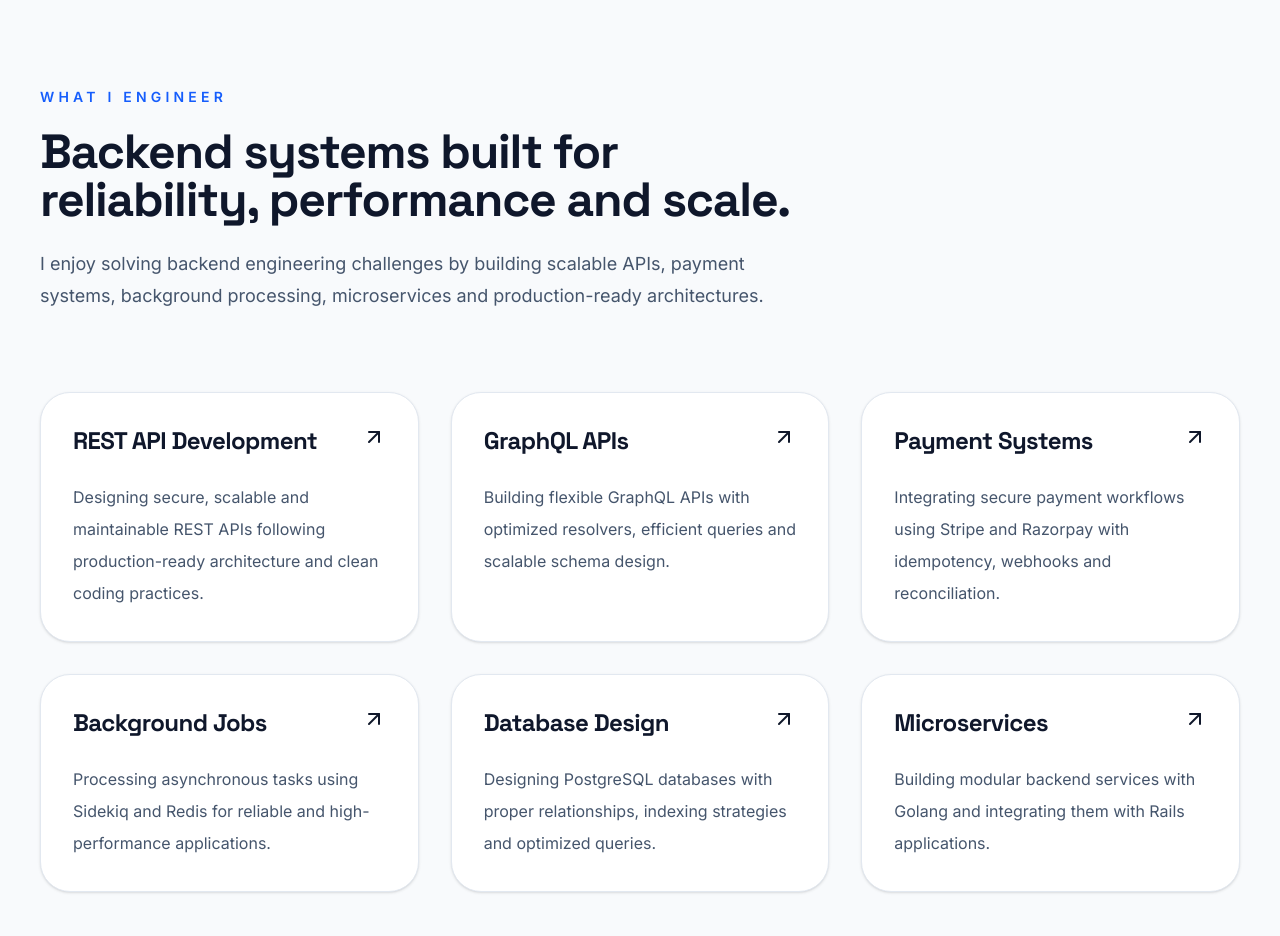
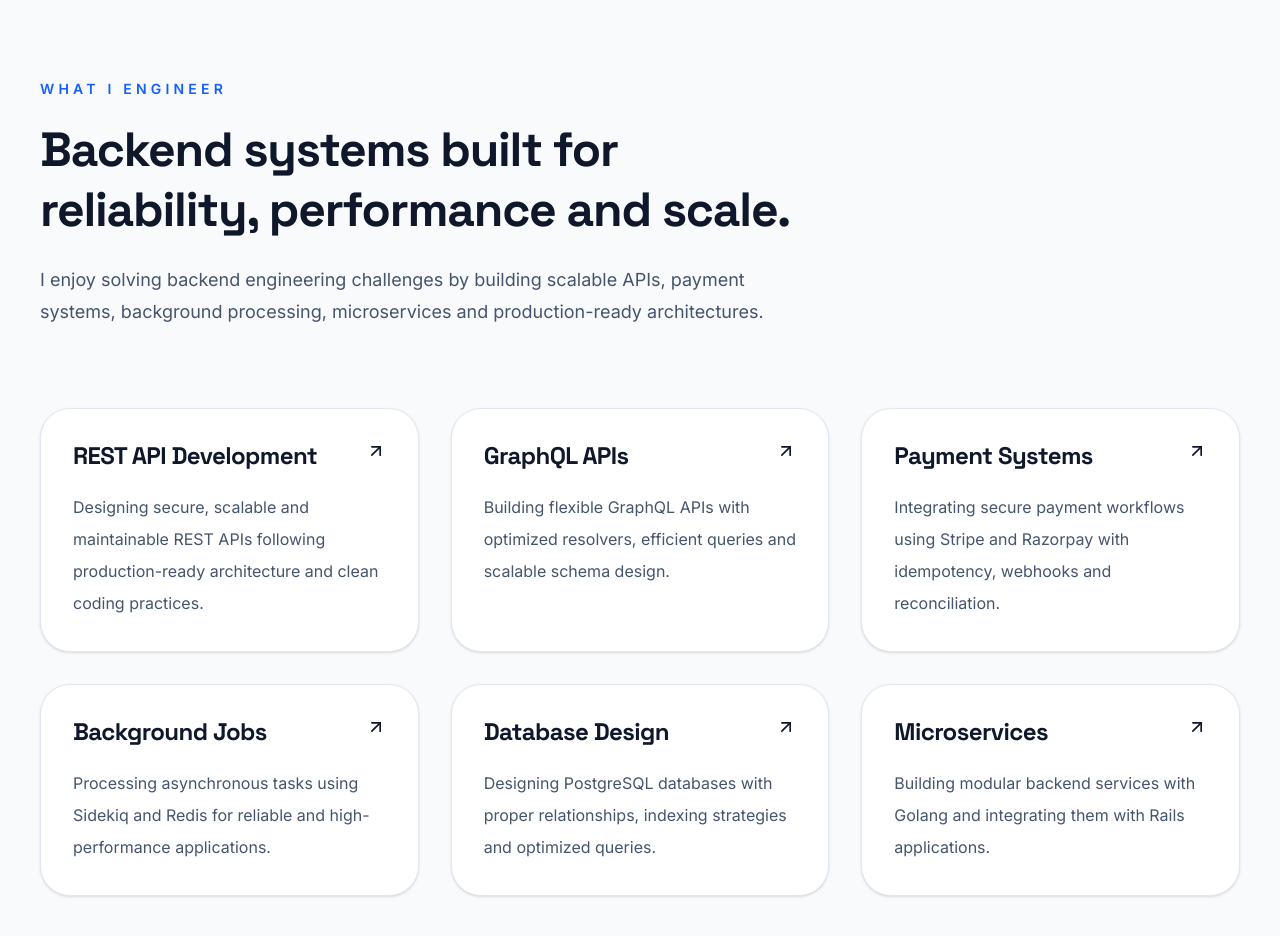
Before and after one commit to Chander3121/whoischanderprakash, a Next.js app: page / in a window 1280 px wide. Shown: the part 4180-5116 px from the top of the page. Built offline with nearby package versions, Linux system fonts and the light colour scheme; no server answers.

Commit message:
Make engineering section responsive

```diff
--- a/components/cards/ServiceCard.tsx
+++ b/components/cards/ServiceCard.tsx
@@ -18,11 +18,13 @@ export default function ServiceCard({
       transition={{ duration: 0.25 }}
       className="
       group
-      rounded-[30px]
+      rounded-[28px]
+      lg:rounded-[30px]
       border
       border-slate-200
       bg-white
-      p-8
+      p-6
+      lg:p-8
       shadow-sm
       transition-all
       duration-300
@@ -30,8 +32,17 @@ export default function ServiceCard({
       hover:shadow-xl
       "
     >
-      <div className="flex items-start justify-between">
-        <h3 className="text-2xl font-bold tracking-tight text-slate-900">
+      <div className="flex items-start justify-between gap-4">
+        <h3 className="
+      		text-xl
+      		font-bold
+      		leading-tight
+      		tracking-tight
+      		text-slate-900
+
+      		sm:text-2xl
+      		"
+        >
           {title}
         </h3>
 
@@ -42,10 +53,22 @@ export default function ServiceCard({
           group-hover:-translate-y-1
           group-hover:translate-x-1
           "
+          size={20}
         />
       </div>
 
-      <p className="mt-6 leading-8 text-slate-600">
+      <p className="
+        mt-4
+
+        text-sm
+        leading-7
+        text-slate-600
+
+        sm:mt-5
+        sm:text-base
+        sm:leading-8
+        "
+      >
         {description}
       </p>
     </motion.article>
--- a/components/experience/ExperienceStats.tsx
+++ b/components/experience/ExperienceStats.tsx
@@ -63,7 +63,8 @@ export default function ExperienceStats() {
               border
               border-slate-200
               bg-white
-              p-6
+              p-5
+              sm:p-6
               lg:p-8
               shadow-sm
               transition-all
@@ -93,7 +94,7 @@ export default function ExperienceStats() {
 
             <div className="relative">
 
-              <div className="mb-5 lg:mb-8 inline-flex rounded-2xl bg-blue-50 p-3">
+              <div className="mb-4 lg:mb-6 inline-flex rounded-2xl bg-blue-50 p-3">
                 <Icon
                   size={20}
                   className="text-blue-600 h-6 w-6 text-blue-600 lg:h-7 lg:w-7"
@@ -115,7 +116,17 @@ export default function ExperienceStats() {
                 {stat.value}
               </h3>
 
-              <p className="mt-3 text-sm leading-6 lg:text-base text-slate-500">
+              <p
+                className="
+                  mt-2
+                  text-sm
+                  leading-6
+                  text-slate-500
+
+                  lg:mt-3
+                  lg:text-base
+                "
+              >
                 {stat.label}
               </p>
 
--- a/components/sections/WhatIEngineer.tsx
+++ b/components/sections/WhatIEngineer.tsx
@@ -5,7 +5,7 @@ export default function WhatIEngineer() {
   return (
     <section
       id="services"
-      className="py-32"
+      className="py-20 lg:py-32"
     >
       <div className="mx-auto max-w-7xl px-6 lg:px-10">
 
@@ -17,11 +17,34 @@ export default function WhatIEngineer() {
             What I Engineer
           </span>
 
-          <h2 className="mt-5 text-5xl font-bold tracking-tight text-slate-900">
+          <h2
+    			  className="
+    			    mt-5
+
+    			    text-4xl
+    			    font-bold
+    			    leading-tight
+    			    tracking-tight
+    			    text-slate-900
+
+    			    sm:text-5xl
+    			  "
+    			>
             Backend systems built for reliability, performance and scale.
           </h2>
 
-          <p className="mt-6 text-lg leading-8 text-slate-600">
+          <p
+            className="
+              mt-6
+
+              text-base
+              leading-7
+              text-slate-600
+
+              sm:text-lg
+              sm:leading-8
+            "
+          >
             I enjoy solving backend engineering challenges by building
             scalable APIs, payment systems, background processing,
             microservices and production-ready architectures.
@@ -31,7 +54,23 @@ export default function WhatIEngineer() {
 
         {/* Grid */}
 
-        <div className="mt-20 grid gap-8 md:grid-cols-2 xl:grid-cols-3">
+        <div className="
+          mt-14
+
+          grid
+
+          gap-5
+
+          sm:mt-16
+          sm:gap-6
+
+          md:grid-cols-2
+
+          xl:mt-20
+          xl:grid-cols-3
+          xl:gap-8
+          "
+        >
 
           {services.map((service) => (
             <ServiceCard
```
